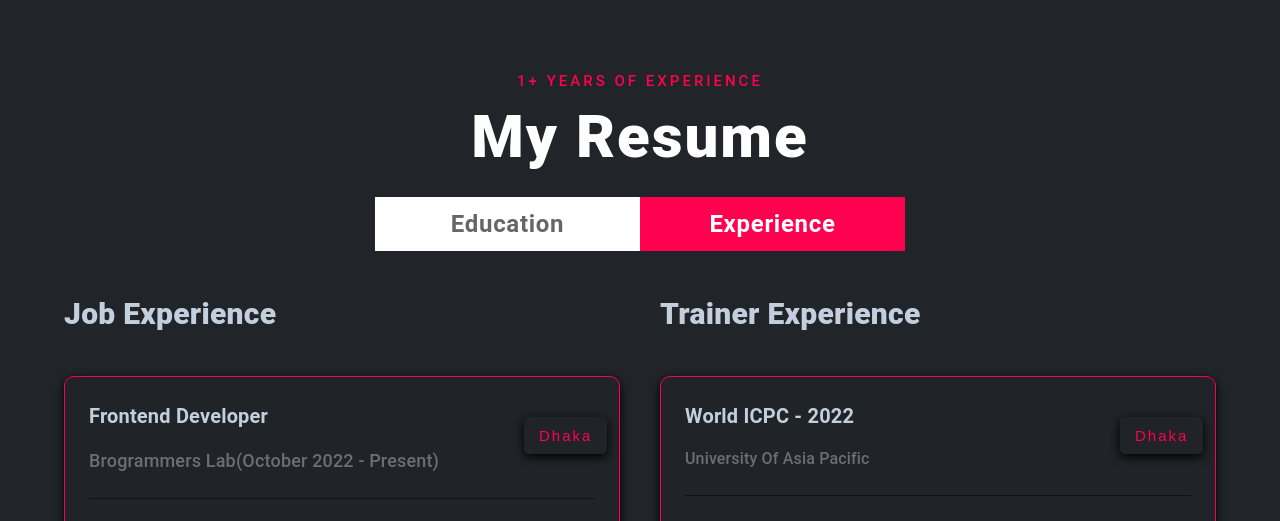
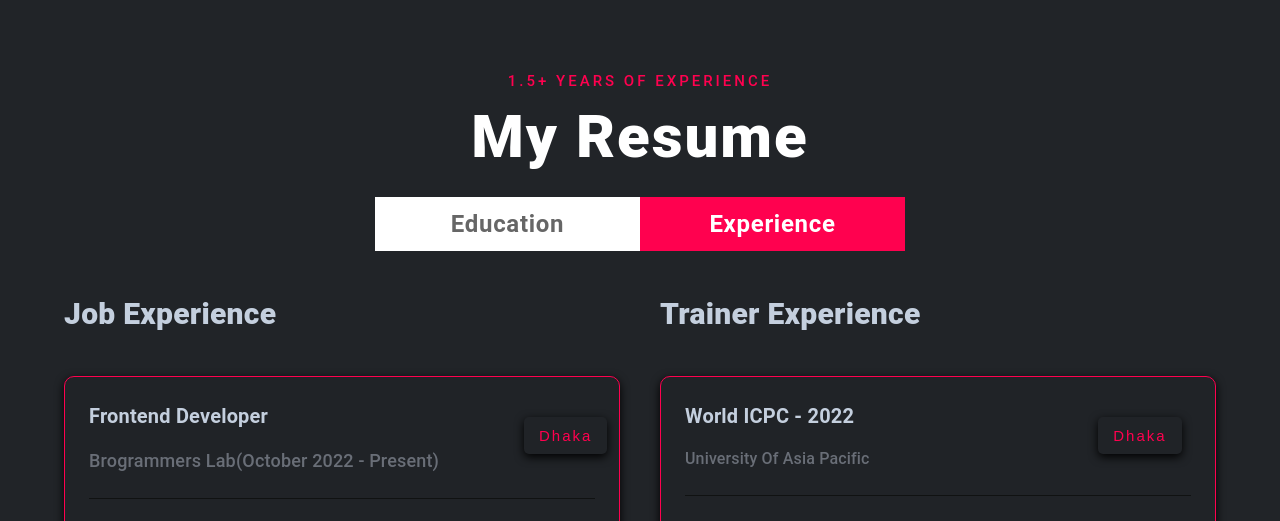
Before and after one commit to alamin-cse44/portfolio-react, a React (Create React App) app: page / in a window 1280 px wide. Both pictures are taken after a click on the tab "Experience". Shown: the part 2751-3272 px from the top of the page. Built offline with nearby package versions, Linux system fonts and the light colour scheme.

Commit message:
Refactor: spacing

```diff
--- a/src/components/resume/Resume.js
+++ b/src/components/resume/Resume.js
@@ -17,7 +17,7 @@ const Resume = () => {
   return (
     <Container id="resume" sx={{ pt: 10 }}>
       <Box sx={{ textAlign: "center" }}>
-        <Title1 title="1+ YEARS OF EXPERIENCE" />
+        <Title1 title="1.5+ YEARS OF EXPERIENCE" />
         <Title2 title="My Resume" />
       </Box>
       <Tabs
--- a/src/components/resume/experience/VolunteerExperience.js
+++ b/src/components/resume/experience/VolunteerExperience.js
@@ -50,7 +50,7 @@ const VolunteerExperience = () => {
             <Box>
               <Box sx={{ flexGrow: 1 }}>
                 <Grid container spacing={2}>
-                  <Grid item xs={12} lg={10}>
+                  <Grid item xs={12} lg={9.5}>
                     <Typography
                       sx={{
                         fontSize: {
@@ -79,7 +79,7 @@ const VolunteerExperience = () => {
                       {item.institution}
                     </Typography>
                   </Grid>
-                  <Grid item xs={4} lg={2} sx={{ mt: 2 }}>
+                  <Grid item xs={4} lg={2.5} sx={{ mt: 2}}>
                     <button
                       style={{
                         backgroundColor: "#202327",
```
